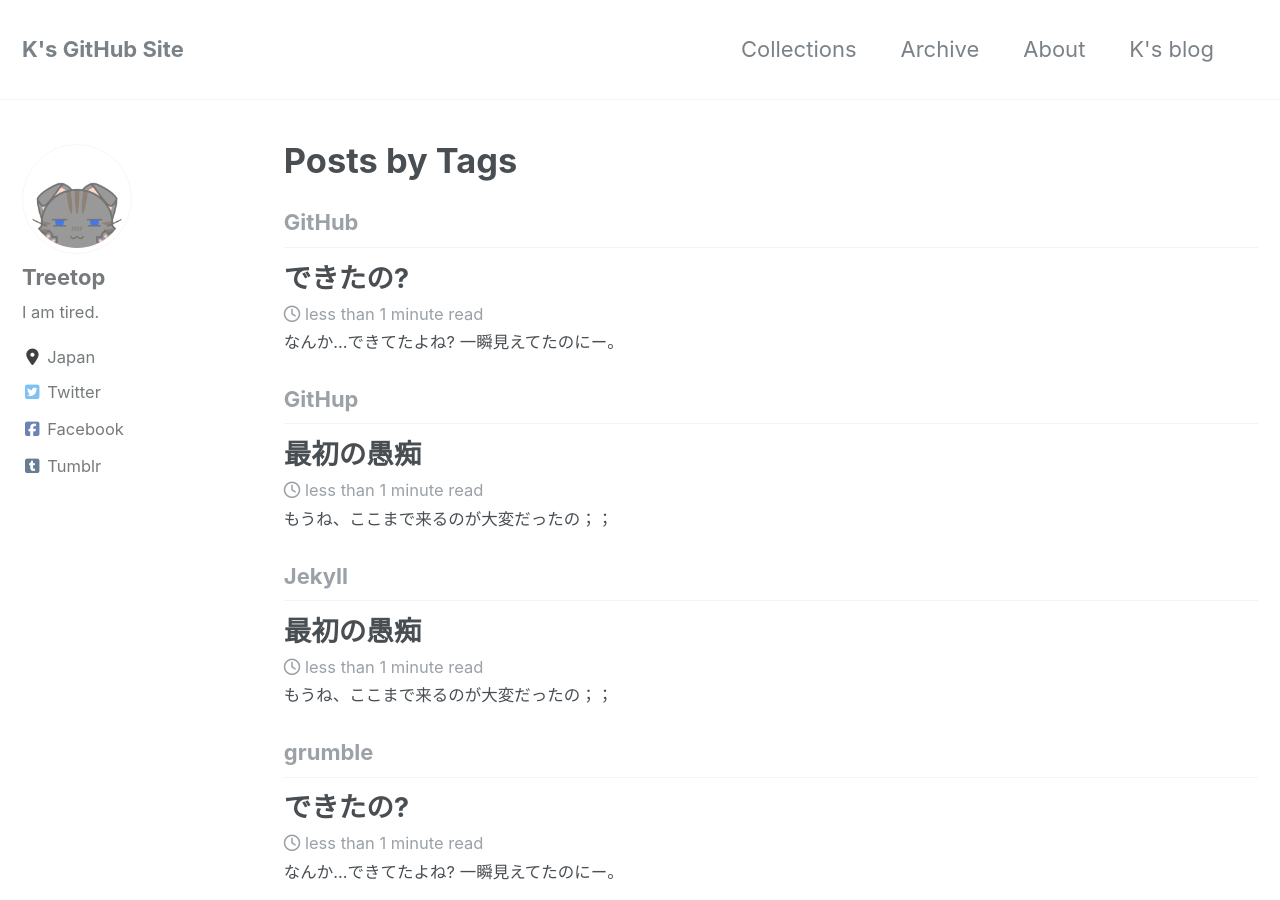
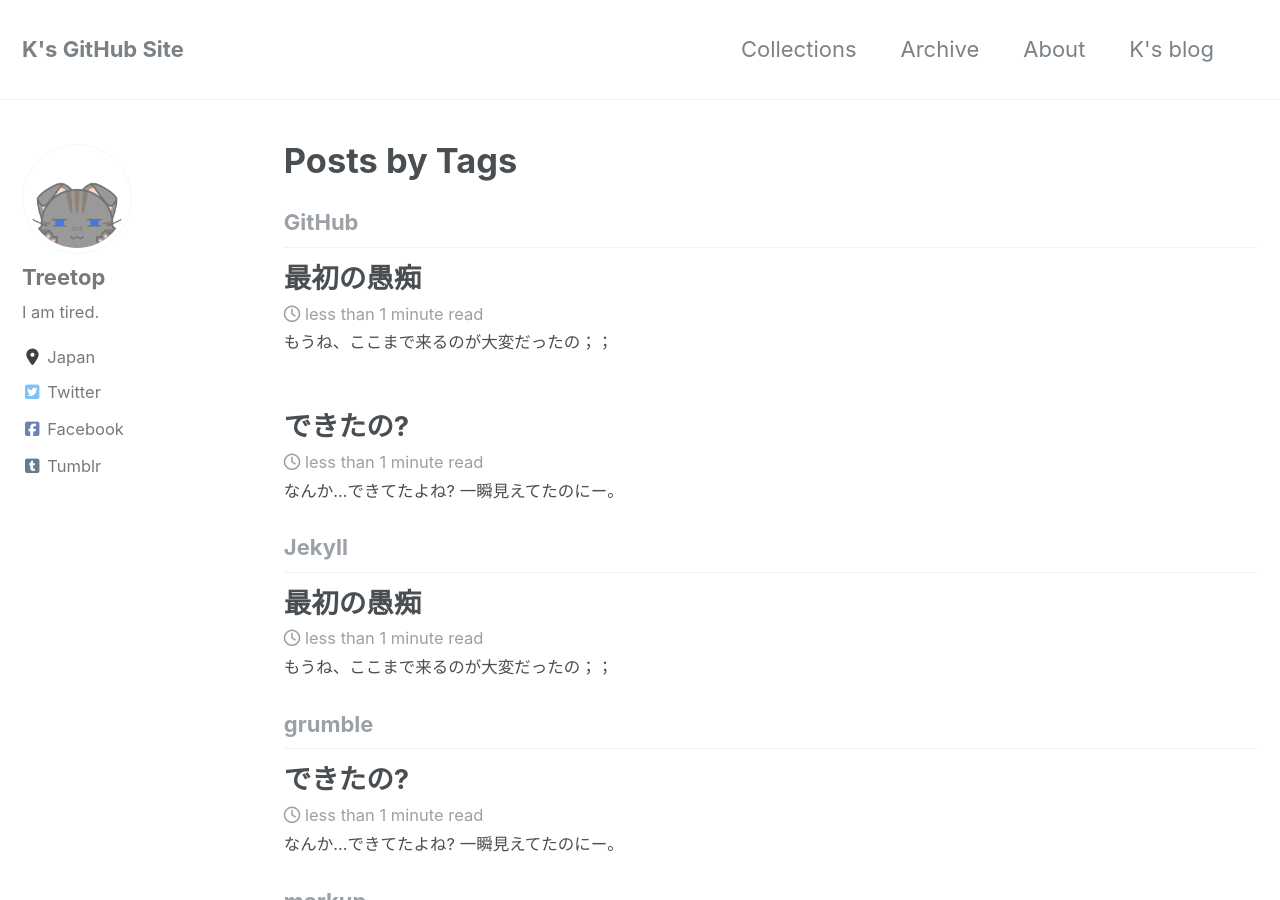
Before and after one commit to laureltreetop/laureltreetop.github.io, a Jekyll site: the page built from _pages/tag-archive.html, in a window 1280 px wide and 900 px high. Built offline with Jekyll 4.4.1, drawn with Linux system fonts in a browser that asks for light colours; nearby versions of some CDN libraries.

Commit message:
Update 2017-08-01-grumble.md

```diff
--- a/_posts/2017-08-01-grumble.md
+++ b/_posts/2017-08-01-grumble.md
@@ -6,7 +6,7 @@ title: "最初の愚痴"
 categories:
   - GitHub Pages
 tags:
-  - GitHup
+  - GitHub
   - markup
   - Jekyll
 ---
```
